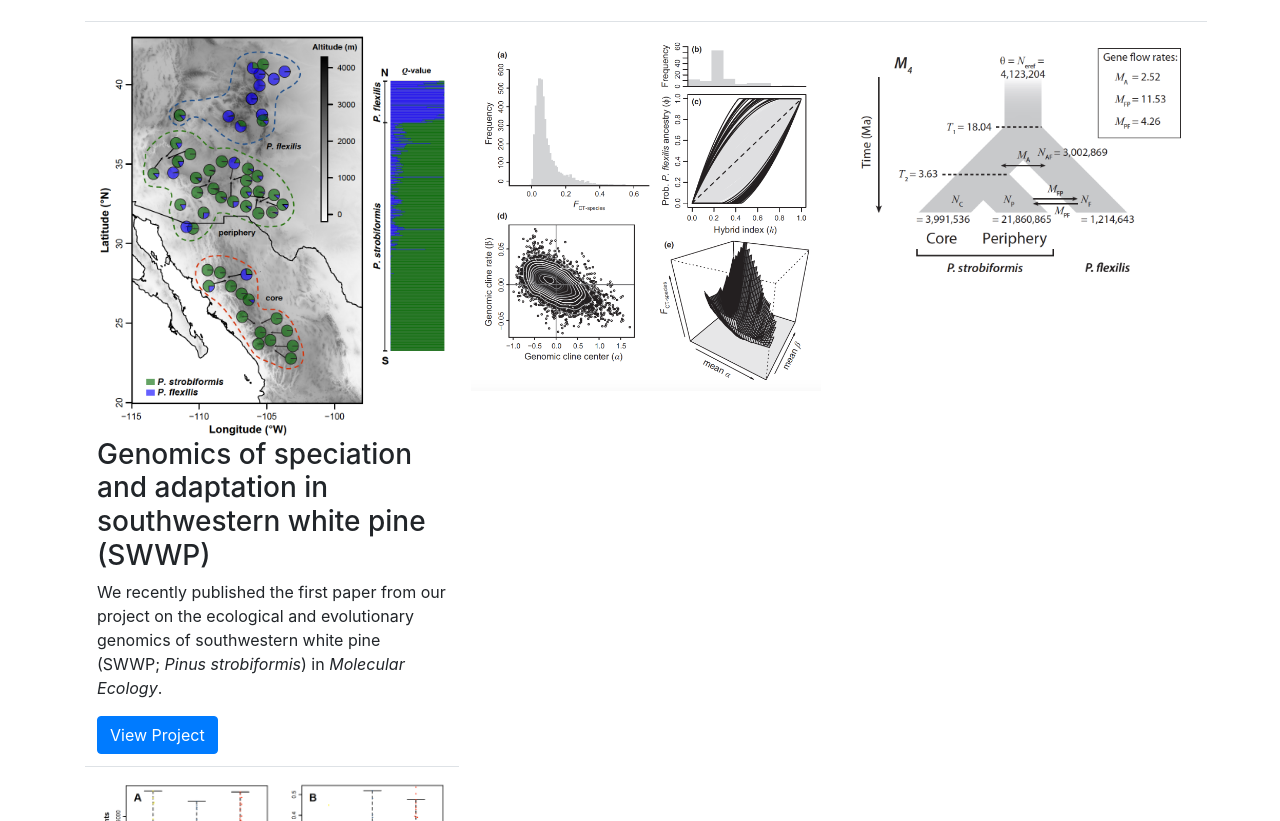
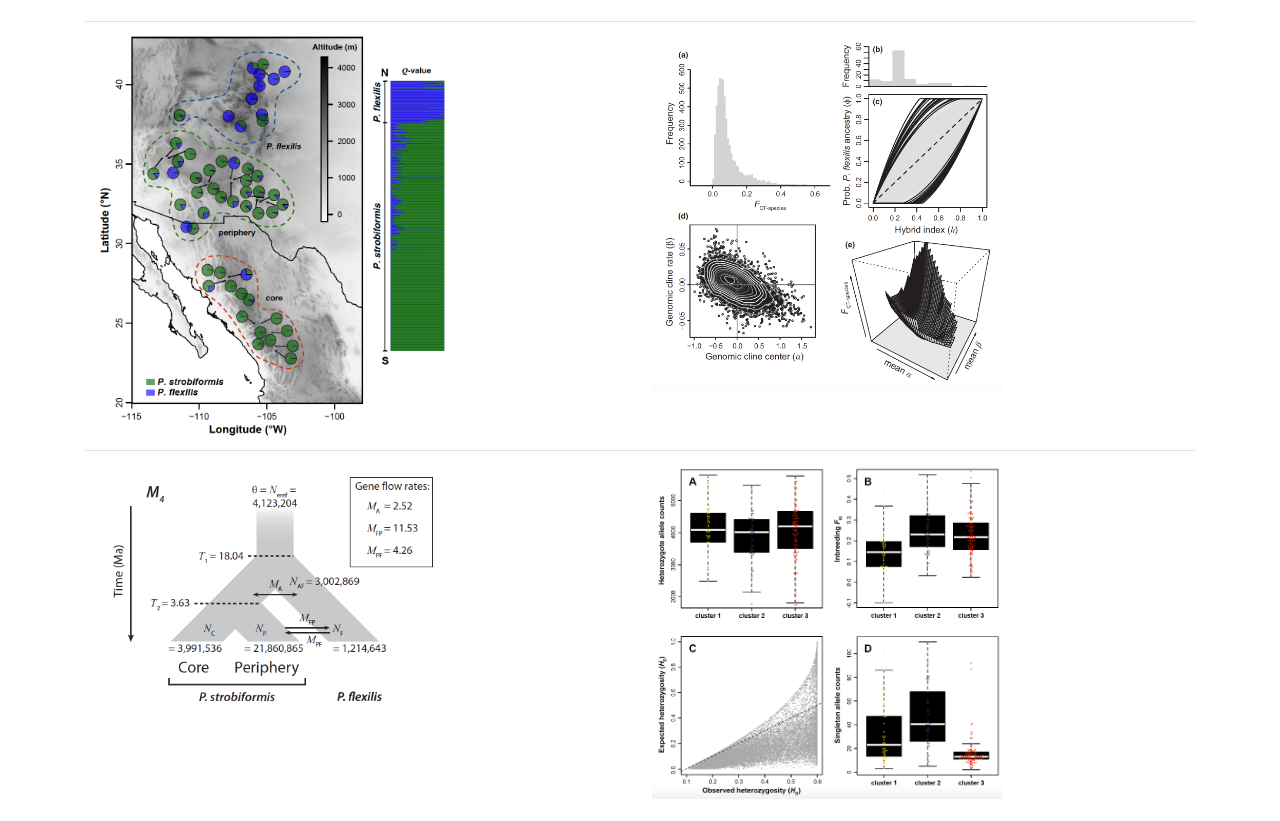
Before and after one commit to justincbagley/bootstrap4-1col-portfolio-site, a website: page index.html in a window 1280 px wide. Shown: the part 131-952 px from the top of the page. Drawn offline with Linux system fonts and the light colour scheme.

Commit message:
Update index.html

```diff
--- a/index.html
+++ b/index.html
@@ -64,25 +64,25 @@
     <a href="#">
         <img src="img/Menonetal_fastStruct_fig_screen.png" alt="ddRADseq population structure example" title="ddRADseq population structure example" width="350"/>
     </a>
-        <!-- <div class="col-md-5"> -->
+        <!-- <div class="col-md-5">
           <h3>Genomics of speciation and adaptation in southwestern white pine (SWWP)</h3>
           <p>We recently published the first paper from our project on the ecological and evolutionary genomics of southwestern white pine (SWWP; <i>Pinus strobiformis</i>) in <i>Molecular Ecology</i>.</p>
           <a class="btn btn-primary" href="#">View Project</a>
-        <!-- </div> -->
-  </td>
-  <td class="center">
-    <a href="#">
-        <img src="img/swwp_fig4_genomic_cline.png" alt="Menon et al. (2018) genomic cline fig" title="Menon et al. (2018) genomic cline fig" width="350"/>
-    </a>
+        </div> -->
   </td>
   <td class="right">
     <a href="#">
-        <img src="img/swwp_fig5_dem.png" alt="Menon et al. (2018) dem modeling fig" title="Menon et al. (2018) dem modeling fig" width="350"/>
+        <img src="img/swwp_fig4_genomic_cline.png" alt="Menon et al. (2018) genomic cline fig" title="Menon et al. (2018) genomic cline fig" width="350"/>
     </a>
   </td>
 </tr>
 <tr>
   <td class="left">
+    <a href="#">
+        <img src="img/swwp_fig5_dem.png" alt="Menon et al. (2018) dem modeling fig" title="Menon et al. (2018) dem modeling fig" width="350"/>
+    </a>
+  </td>
+  <td class="right">
     <a href="#">
         <img src="img/aspen_fig3_div.png" alt="GBS SNPs popgen diversity example" title="GBS SNPs popgen diversity example" width="350"/>
     </a>
```
